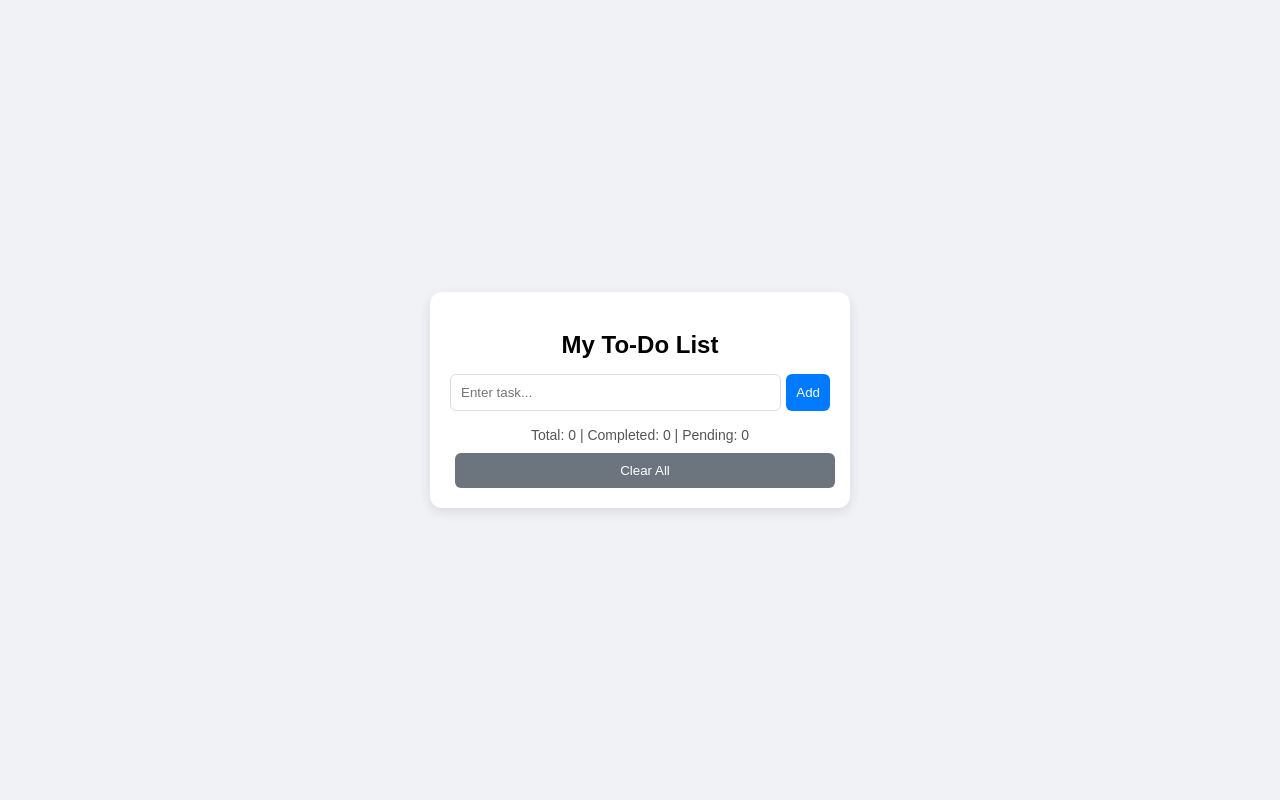
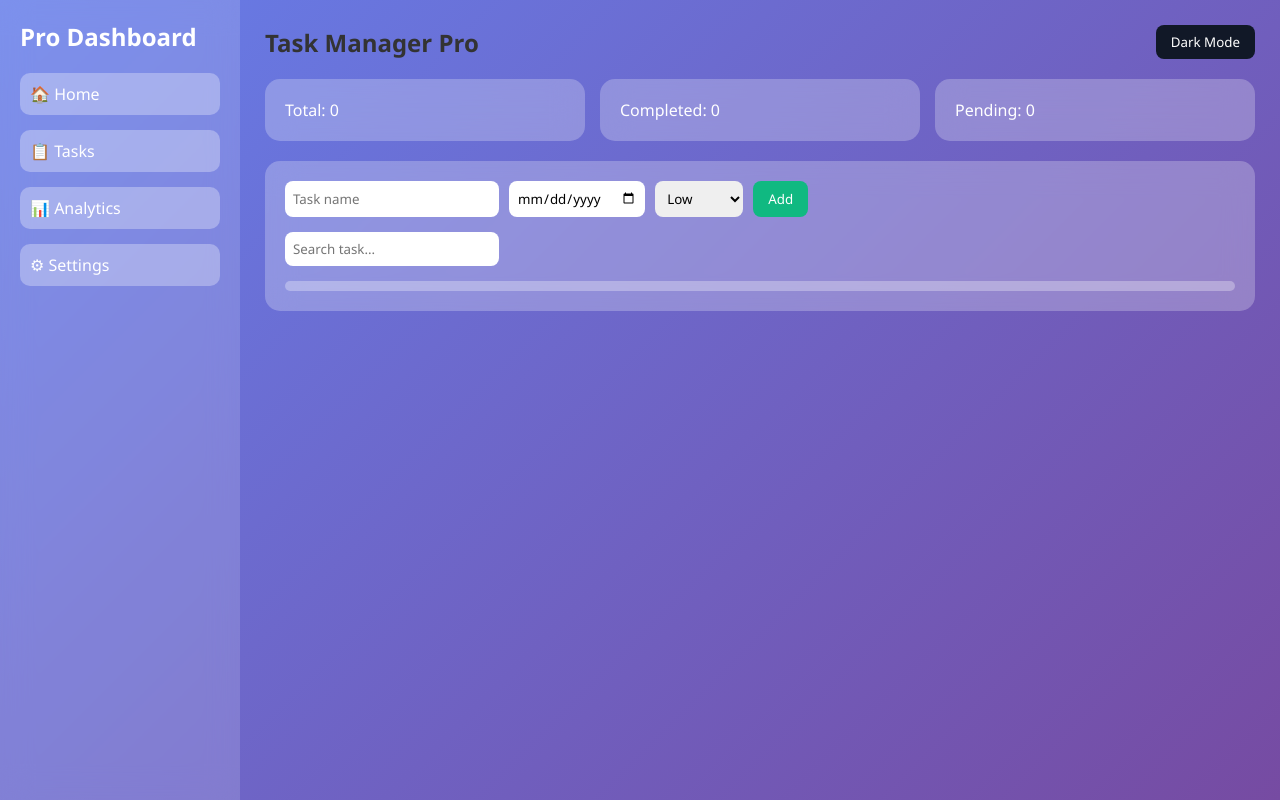
Before and after one commit to yadavrahul-ux/.github.io, a plain HTML site: page index.html in a window 1280 px wide. Drawn offline with Linux system fonts and the light colour scheme.

Commit message:
Update index.html

```diff
--- a/index.html
+++ b/index.html
@@ -1,197 +1,320 @@
 <!DOCTYPE html>
 <html lang="en">
 <head>
-<meta charset="UTF-8" />
-<meta name="viewport" content="width=device-width, initial-scale=1.0" />
-<title>My To-Do List</title>
+<meta charset="UTF-8">
+<meta name="viewport" content="width=device-width, initial-scale=1.0">
+<title>Pro Task Dashboard</title>
 
 <style>
-body {
-    font-family: Arial, sans-serif;
-    background: #f0f2f5;
-    display: flex;
-    justify-content: center;
-    align-items: center;
-    height: 100vh;
-    margin: 0;
+*{
+margin:0;
+padding:0;
+box-sizing:border-box;
+font-family:'Segoe UI',sans-serif;
+transition:0.3s ease;
 }
 
-.container {
-    background: white;
-    width: 380px;
-    padding: 20px;
-    border-radius: 12px;
-    box-shadow: 0 4px 12px rgba(0,0,0,0.1);
+body{
+display:flex;
+height:100vh;
+background:linear-gradient(135deg,#667eea,#764ba2);
+color:#333;
 }
 
-h2 {
-    text-align: center;
-    margin-bottom: 15px;
+/* SIDEBAR */
+.sidebar{
+width:240px;
+background:rgba(255,255,255,0.15);
+backdrop-filter:blur(15px);
+padding:20px;
+color:white;
 }
 
-.input-row {
-    display: flex;
-    margin-bottom: 10px;
+.sidebar h2{
+margin-bottom:20px;
 }
 
-input {
-    flex: 1;
-    padding: 10px;
-    border: 1px solid #ddd;
-    border-radius: 6px;
+.sidebar ul{
+list-style:none;
 }
 
-button {
-    padding: 10px;
-    margin-left: 5px;
-    border: none;
-    border-radius: 6px;
-    cursor: pointer;
+.sidebar li{
+margin:15px 0;
+cursor:pointer;
 }
 
-.add-btn {
-    background: #007bff;
-    color: white;
+/* MAIN */
+.main{
+flex:1;
+padding:25px;
+overflow-y:auto;
 }
 
-.clear-btn {
-    background: #6c757d;
-    color: white;
-    width: 100%;
-    margin-top: 10px;
+.header{
+display:flex;
+justify-content:space-between;
+align-items:center;
+margin-bottom:20px;
 }
 
-ul {
-    padding: 0;
-    list-style: none;
+.dark-btn{
+padding:8px 15px;
+border:none;
+background:#111827;
+color:white;
+border-radius:8px;
+cursor:pointer;
 }
 
-li {
-    padding: 8px;
-    background: #e9ecef;
-    margin-top: 5px;
-    border-radius: 6px;
-    display: flex;
-    justify-content: space-between;
-    align-items: center;
+/* CARD STATS */
+.cards{
+display:flex;
+gap:15px;
+margin-bottom:20px;
 }
 
-li.completed {
-    text-decoration: line-through;
-    color: gray;
+.card{
+flex:1;
+padding:20px;
+border-radius:15px;
+background:rgba(255,255,255,0.25);
+backdrop-filter:blur(15px);
+color:white;
 }
 
-.delete-btn {
-    background: red;
-    color: white;
-    border: none;
-    padding: 5px 8px;
-    border-radius: 5px;
-    cursor: pointer;
+/* TASK BOX */
+.task-box{
+padding:20px;
+border-radius:15px;
+background:rgba(255,255,255,0.25);
+backdrop-filter:blur(15px);
 }
 
-.stats {
-    font-size: 14px;
-    margin-top: 10px;
-    text-align: center;
-    color: #555;
+.input-row{
+display:flex;
+gap:10px;
+margin-bottom:15px;
+flex-wrap:wrap;
+}
+
+input,select{
+padding:8px;
+border:none;
+border-radius:8px;
+outline:none;
+}
+
+button.add-btn{
+background:#10b981;
+color:white;
+border:none;
+padding:8px 15px;
+border-radius:8px;
+cursor:pointer;
+}
+
+ul{
+list-style:none;
+}
+
+li{
+padding:10px;
+margin-top:8px;
+border-radius:10px;
+background:rgba(255,255,255,0.3);
+display:flex;
+justify-content:space-between;
+align-items:center;
+color:white;
+}
+
+.completed{
+text-decoration:line-through;
+opacity:0.6;
+}
+
+/* PRIORITY COLORS */
+.high{border-left:5px solid #ef4444;}
+.medium{border-left:5px solid #f59e0b;}
+.low{border-left:5px solid #22c55e;}
+
+/* PROGRESS BAR */
+.progress{
+height:10px;
+background:rgba(255,255,255,0.3);
+border-radius:10px;
+margin-top:15px;
+}
+
+.progress-bar{
+height:100%;
+width:0%;
+background:#22c55e;
+border-radius:10px;
+}
+
+/* DARK MODE */
+.dark{
+background:#0f172a !important;
+}
+.dark .card,
+.dark .task-box{
+background:#1e293b !important;
 }
 </style>
 </head>
 
 <body>
 
-<div class="container">
-    <h2>My To-Do List</h2>
+<div class="sidebar">
+<h2>Pro Dashboard</h2>
+<ul>
+<li>🏠 Home</li>
+<li>📋 Tasks</li>
+<li>📊 Analytics</li>
+<li>⚙ Settings</li>
+</ul>
+</div>
+
+<div class="main">
+
+<div class="header">
+<h2>Task Manager Pro</h2>
+<button class="dark-btn" onclick="toggleDark()">Dark Mode</button>
+</div>
+
+<div class="cards">
+<div class="card">Total: <span id="total">0</span></div>
+<div class="card">Completed: <span id="completed">0</span></div>
+<div class="card">Pending: <span id="pending">0</span></div>
+</div>
+
+<div class="task-box">
 
 <div class="input-row">
-        <input id="taskInput" type="text" placeholder="Enter task...">
+<input id="taskInput" placeholder="Task name">
+<input type="date" id="dueDate">
+<select id="priority">
+<option value="low">Low</option>
+<option value="medium">Medium</option>
+<option value="high">High</option>
+</select>
 <button class="add-btn" onclick="addTask()">Add</button>
 </div>
 
+<input type="text" id="search" placeholder="Search task..." onkeyup="filterTasks()">
+
 <ul id="taskList"></ul>
 
-    <div class="stats" id="stats"></div>
+<div class="progress">
+<div class="progress-bar" id="progressBar"></div>
+</div>
 
-    <button class="clear-btn" onclick="clearAll()">Clear All</button>
+</div>
+
 </div>
 
 <script>
-let taskList = document.getElementById("taskList");
-let taskInput = document.getElementById("taskInput");
-let stats = document.getElementById("stats");
 
-window.onload = function() {
-    let savedTasks = JSON.parse(localStorage.getItem("tasks")) || [];
-    savedTasks.forEach(t => addTaskToUI(t.text, t.completed));
+let taskList=document.getElementById("taskList");
+
+window.onload=function(){
+let saved=JSON.parse(localStorage.getItem("tasks"))||[];
+saved.forEach(t=>addTaskToUI(t));
 updateStats();
 };
 
-// Add task with Enter key
-taskInput.addEventListener("keypress", function(e) {
-    if (e.key === "Enter") addTask();
-});
+function addTask(){
+let text=document.getElementById("taskInput").value.trim();
+let date=document.getElementById("dueDate").value;
+let priority=document.getElementById("priority").value;
 
-function addTask() {
-    let taskText = taskInput.value.trim();
-    if (taskText === "") return;
+if(!text)return;
 
-    addTaskToUI(taskText, false);
+let task={text,date,priority,completed:false};
+addTaskToUI(task);
 saveTasks();
-    taskInput.value = "";
 updateStats();
+
+document.getElementById("taskInput").value="";
 }
 
-function addTaskToUI(text, completed) {
-    let li = document.createElement("li");
-    if (completed) li.classList.add("completed");
+function addTaskToUI(task){
+let li=document.createElement("li");
+li.classList.add(task.priority);
+if(task.completed)li.classList.add("completed");
 
-    li.innerHTML = `
-        <span onclick="toggleComplete(this)">${text}</span>
-        <button class="delete-btn" onclick="deleteTask(this)">X</button>
+li.innerHTML=`
+<div onclick="toggleTask(this)">
+<strong>${task.text}</strong><br>
+<small>${task.date || ""}</small>
+</div>
+<div>
+<button onclick="editTask(this)">✏</button>
+<button onclick="deleteTask(this)">❌</button>
+</div>
 `;
 
 taskList.appendChild(li);
 }
 
-function toggleComplete(el) {
+function toggleTask(el){
 el.parentElement.classList.toggle("completed");
 saveTasks();
 updateStats();
 }
 
-function deleteTask(btn) {
-    btn.parentElement.remove();
+function deleteTask(btn){
+btn.parentElement.parentElement.remove();
 saveTasks();
 updateStats();
 }
 
-function clearAll() {
-    taskList.innerHTML = "";
+function editTask(btn){
+let li=btn.parentElement.parentElement;
+let text=prompt("Edit task:",li.querySelector("strong").innerText);
+if(text){
+li.querySelector("strong").innerText=text;
 saveTasks();
-    updateStats();
+}
 }
 
-function saveTasks() {
-    let tasks = [];
-    document.querySelectorAll("#taskList li").forEach(li => {
+function saveTasks(){
+let tasks=[];
+document.querySelectorAll("#taskList li").forEach(li=>{
 tasks.push({
-            text: li.querySelector("span").innerText,
-            completed: li.classList.contains("completed")
+text:li.querySelector("strong").innerText,
+date:li.querySelector("small").innerText,
+priority:li.classList.contains("high")?"high":
+li.classList.contains("medium")?"medium":"low",
+completed:li.classList.contains("completed")
 });
 });
-
-    localStorage.setItem("tasks", JSON.stringify(tasks));
+localStorage.setItem("tasks",JSON.stringify(tasks));
 }
 
-function updateStats() {
-    let total = document.querySelectorAll("#taskList li").length;
-    let completed = document.querySelectorAll("#taskList li.completed").length;
-    let pending = total - completed;
+function updateStats(){
+let total=document.querySelectorAll("#taskList li").length;
+let completed=document.querySelectorAll("#taskList li.completed").length;
+let pending=total-completed;
 
-    stats.innerHTML = `
-        Total: ${total} | Completed: ${completed} | Pending: ${pending}
-    `;
+document.getElementById("total").innerText=total;
+document.getElementById("completed").innerText=completed;
+document.getElementById("pending").innerText=pending;
+
+let percent=total===0?0:(completed/total)*100;
+document.getElementById("progressBar").style.width=percent+"%";
+}
+
+function filterTasks(){
+let value=document.getElementById("search").value.toLowerCase();
+document.querySelectorAll("#taskList li").forEach(li=>{
+li.style.display=li.innerText.toLowerCase().includes(value)?"flex":"none";
+});
+}
+
+function toggleDark(){
+document.body.classList.toggle("dark");
 }
 </script>
 
```
Lines whose indentation alone changed are shown as unchanged.
